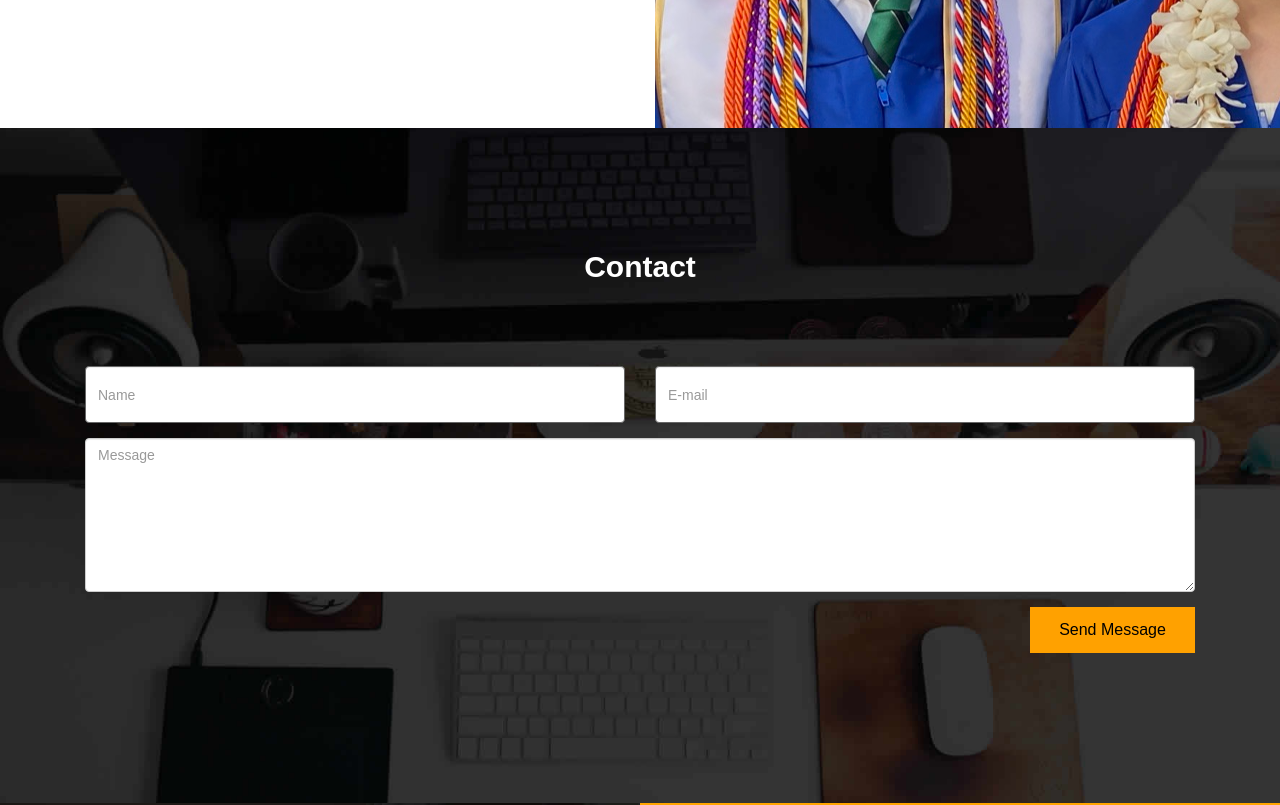
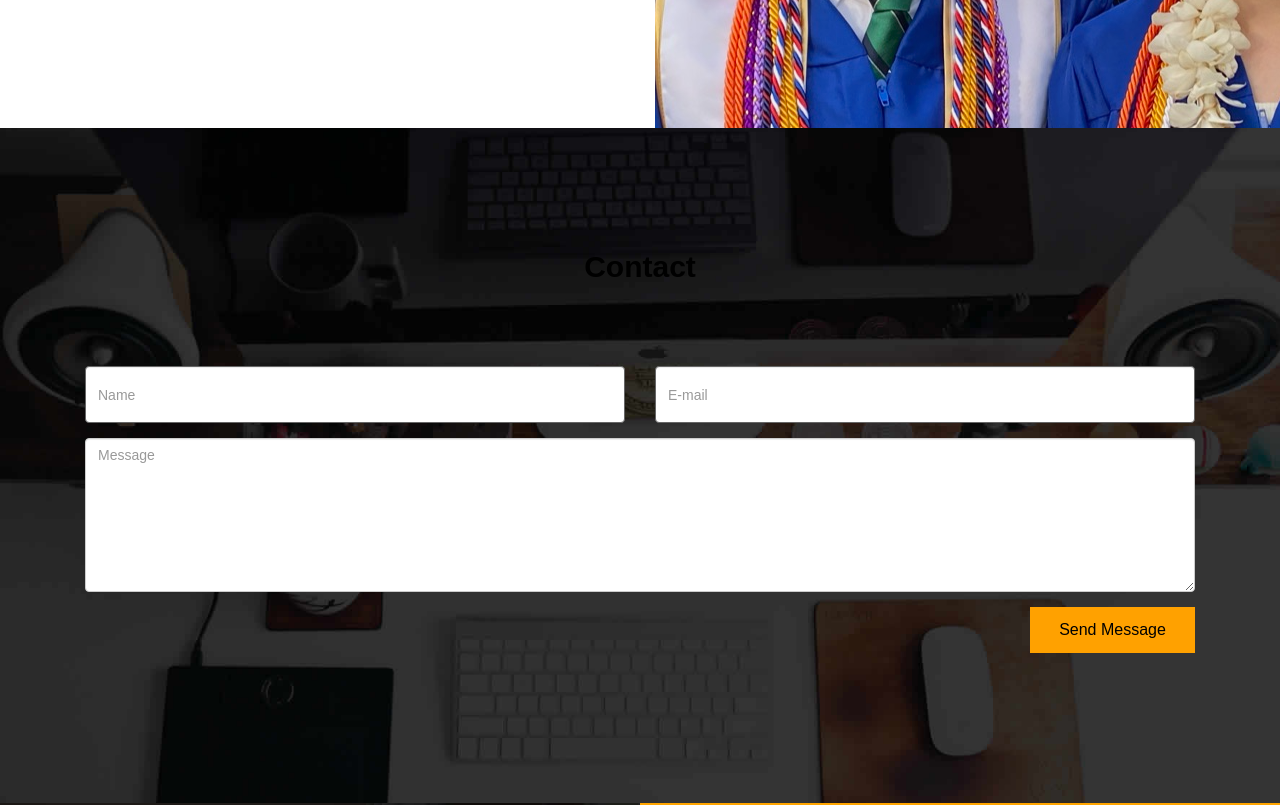
Before and after one commit to nicholaswlee/nicholaswlee.github.io, a plain HTML site: page index.html in a window 1280 px wide. Shown: the part 1340-2145 px from the top of the page. Drawn offline with Linux system fonts and the light colour scheme.

Commit message:
Fixing section

```diff
--- a/index.html
+++ b/index.html
@@ -139,9 +139,9 @@
 		<!-- =============== container end =============== -->
 
     </section>
-	<section id="contact">
+	<section id="contact" style="color:black">
 	<!-- =============== container =============== -->
-		<div class="container">
+		<div class="container" >
 			    <div class="row">
                 <div class="title">
 				<h2>Contact</h2>
```
